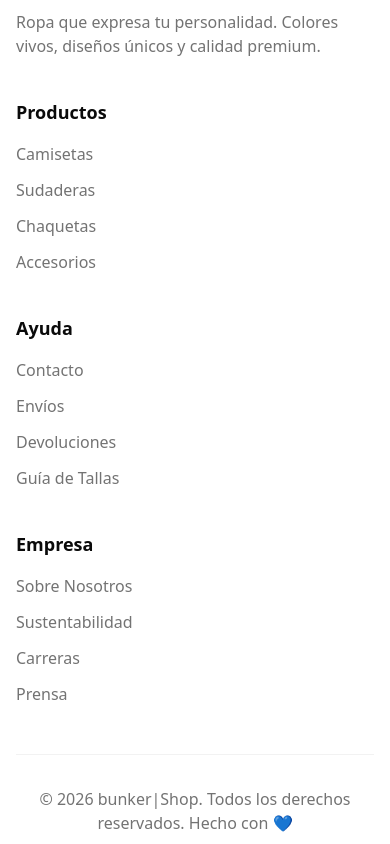
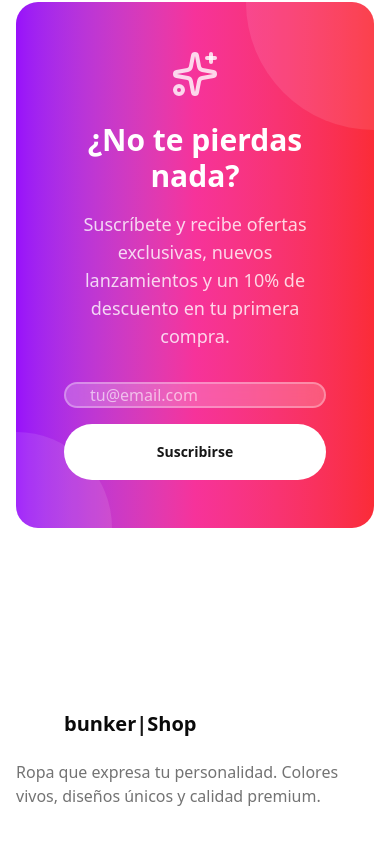
Before and after one commit to EdisonAndresPerez/Plantilla_Venta_Ecommerce, a React (Vite) app: page / in a window 390 px wide. Shown: the part 5360-6204 px from the top of the page. Built offline with nearby package versions, Linux system fonts and the light colour scheme.

Commit message:
agregar nuevo componente para las promociones de la pagina

```diff
--- a/index.html
+++ b/index.html
@@ -4,7 +4,7 @@
     <meta charset="UTF-8" />
     <link rel="icon" type="image/svg+xml" href="/vite.svg" />
     <meta name="viewport" content="width=device-width, initial-scale=1.0" />
-    <title>ecomerce | Ibague </title>
+    <title>Bunker| Shop</title>
     <link rel="preconnect" href="https://fonts.googleapis.com">
 <link rel="preconnect" href="https://fonts.gstatic.com" crossorigin>
 <link href="https://fonts.googleapis.com/css2?family=Montserrat+Alternates:ital,wght@0,100;0,200;0,300;0,400;0,500;0,600;0,700;0,800;0,900;1,100;1,200;1,300;1,400;1,500;1,600;1,700;1,800;1,900&display=swap" rel="stylesheet">
--- a/src/shop_front/components/CustomFooter.tsx
+++ b/src/shop_front/components/CustomFooter.tsx
@@ -61,7 +61,7 @@ export const CustomFooter = () => {
 
         <div className="border-t border-border/50 mt-12 pt-8 text-center text-muted-foreground">
           <p>
-            &copy; 2026 bunker|Shop. Todos los derechos reservados. Hecho con 💙
+            &copy; 2026 bunker|Shop. Todos los derechos reservados.
           </p>
         </div>
       </div>
--- /dev/null
+++ b/src/shop_front/components/CustomPromotion.tsx
@@ -0,0 +1,39 @@
+import { Button } from "@/components/ui/button";
+import { Sparkles } from "lucide-react";
+
+export const CustomPromotion = () => {
+  return (
+    <section className="py-20 px-4 lg:px-8 mt-16">
+      <div className="container mx-auto">
+        <div
+          className="relative overflow-hidden rounded-3xl p-12 lg:p-20 text-center bg-gradient-to-r from-purple-600 via-pink-500 to-red-500"
+        >
+          {/* Decorative circles */}
+          <div className="absolute top-0 right-0 h-64 w-64 rounded-full bg-white/10 -translate-y-1/2 translate-x-1/2" />
+          <div className="absolute bottom-0 left-0 h-48 w-48 rounded-full bg-white/10 translate-y-1/2 -translate-x-1/2" />
+
+          <div className="relative z-10">
+            <Sparkles className="h-12 w-12 text-white/80 mx-auto mb-6 animate-float" />
+            <h2 className="text-3xl lg:text-5xl font-bold text-white mb-4">
+              ¿No te pierdas nada?
+            </h2>
+            <p className="text-white/80 text-lg mb-8 max-w-xl mx-auto">
+              Suscríbete y recibe ofertas exclusivas, nuevos lanzamientos y un
+              10% de descuento en tu primera compra.
+            </p>
+            <div className="flex flex-col sm:flex-row gap-4 justify-center max-w-md mx-auto">
+              <input
+                type="email"
+                placeholder="tu@email.com"
+                className="flex-1 h-14 px-6 rounded-full bg-white/20 backdrop-blur-sm text-white placeholder:text-white/60 border-2 border-white/30 focus:border-white focus:outline-none transition-all"
+              />
+              <Button className="h-14 px-8 rounded-full bg-white text-primary font-bold hover:bg-white/90 transition-all">
+                Suscribirse
+              </Button>
+            </div>
+          </div>
+        </div>
+      </div>
+    </section>
+  );
+};
--- a/src/shop_front/layouts/ShopLayout.tsx
+++ b/src/shop_front/layouts/ShopLayout.tsx
@@ -7,7 +7,6 @@ export const ShopLayout = () => {
     <div className="min-h-screen">
       <CustomHeader />
       <Outlet />
-
       <CustomFooter />
     </div>
   );
--- a/src/shop_front/pages/home/HomePage.tsx
+++ b/src/shop_front/pages/home/HomePage.tsx
@@ -4,6 +4,7 @@ import { CustomjumAction } from "../../components/CustomjumAction";
 import { CustomjumStats } from "../../components/CustomjumStats";
 import { ProductsGrid } from "../../components/ProductsGrid";
 import { products } from "@/mock/products.mock";
+import { CustomPromotion } from "@/shop_front/components/CustomPromotion";
 
 export const HomePage = () => {
   const handleClickExplore = () => {
@@ -51,7 +52,9 @@ export const HomePage = () => {
       {/* Products Grid */}
       <ProductsGrid products={products} />
 
+
       <CustomPagination totalPages={10} />
+      <CustomPromotion/>
     </div>
   );
 };
```
